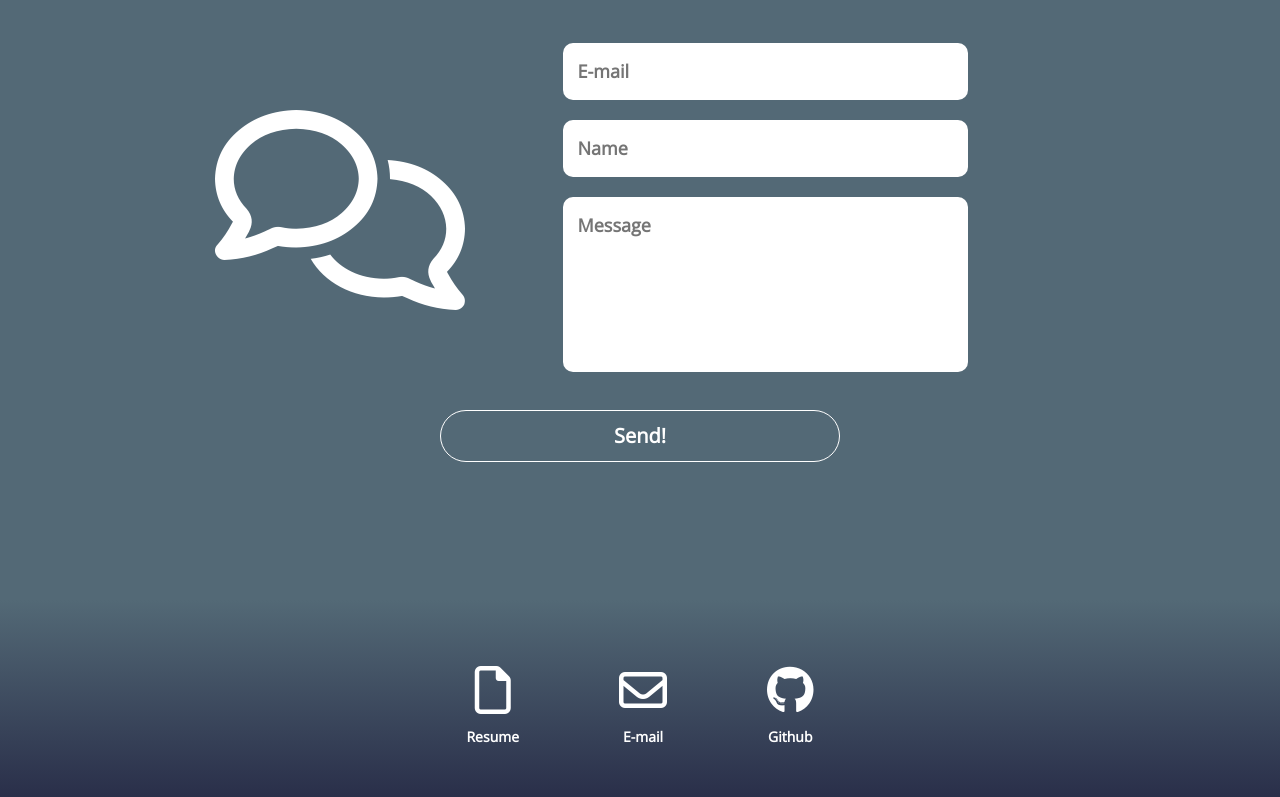
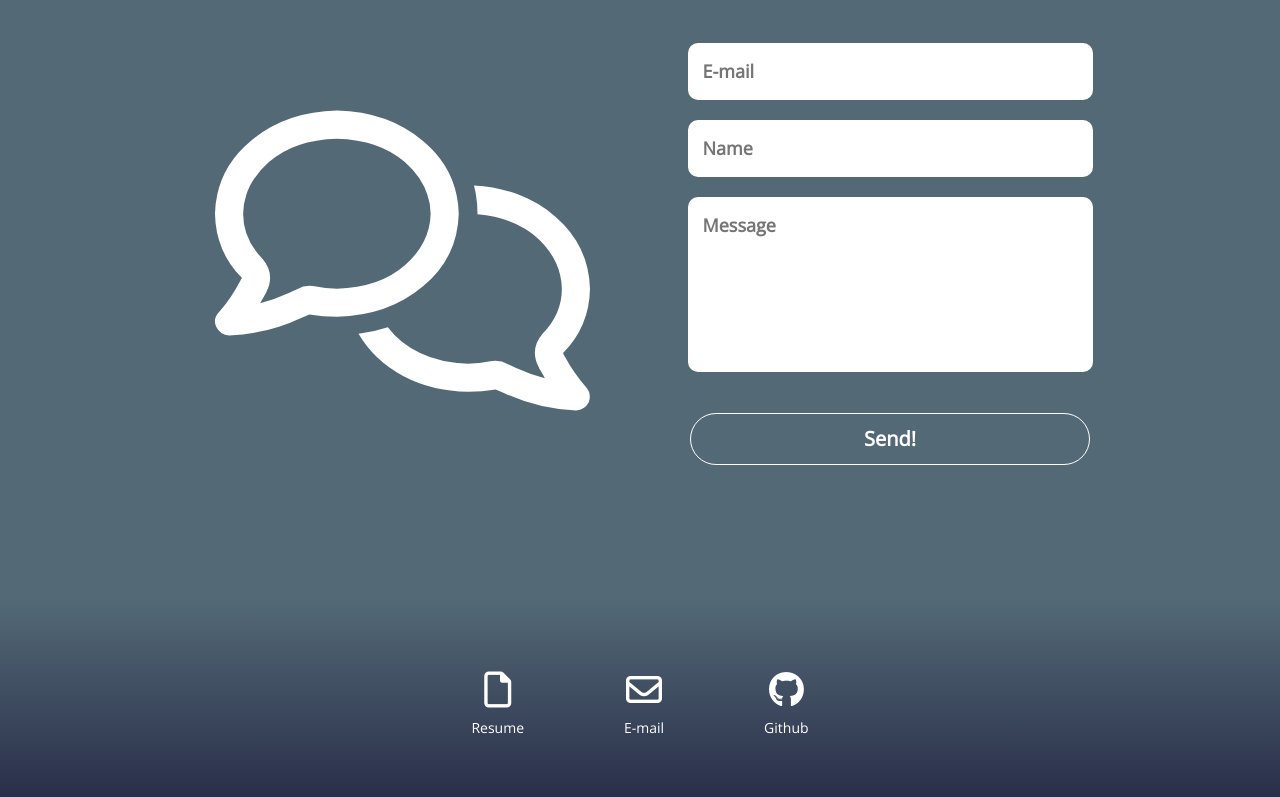
Before and after one commit to PedroL33/portfolio, a React (Create React App) app: page / in a window 1280 px wide. Shown: the part 2600-3397 px from the top of the page. Built offline with nearby package versions, Linux system fonts and the light colour scheme; no server answers.

Commit message:
Contact section and footer layout changes.

```diff
--- a/src/components/contact.js
+++ b/src/components/contact.js
@@ -66,11 +66,11 @@ const Contact = () => {
                 {formErrors.message ? <span className={styles.form__error}>{formErrors.message}</span>: null}
                 <textarea className={formErrors.message ? `${styles.invalid} ${styles.form__input}`: styles.form__input} placeholder="Message" value={message} onChange={(e) => {setMessage(e.target.value)}} />
               </div>
+              {messageResponse.message ? null: <button className={styles.button} onClick={() => send()}>Send!</button>}
             </div>
           }
         </div>
       </div>
-      {messageResponse.message ? null: <button className={styles.button} onClick={() => send()}>Send!</button>}
     </div>
   )
 }
--- a/src/styles/contact.module.css
+++ b/src/styles/contact.module.css
@@ -17,10 +17,11 @@
 
 .left {
   display: flex;
-  justify-content: center;
+  justify-content: flex-end;
   align-items: center;
-  font-size: 200px;
+  font-size: 300px;
   color: white;
+  width: 500px;
 }
 
 .formContainer {
@@ -71,7 +72,7 @@
 }
 
 .form {
-  height: 350px;
+  height: 500px;
   width: 90%;
   display: flex;
   align-items: center;
--- a/src/styles/footer.module.css
+++ b/src/styles/footer.module.css
@@ -19,7 +19,7 @@
 }
 
 .icon {
-  font-size: 48px;
+  font-size: 36px;
   color: white;
   transition: transform 300ms ease-in-out;
 }
@@ -32,7 +32,6 @@
 .words {
   color: white;
   font-size: 14px;
-  font-weight: 800;
 }
 
 @media screen and (max-width: 1200px) {
```
